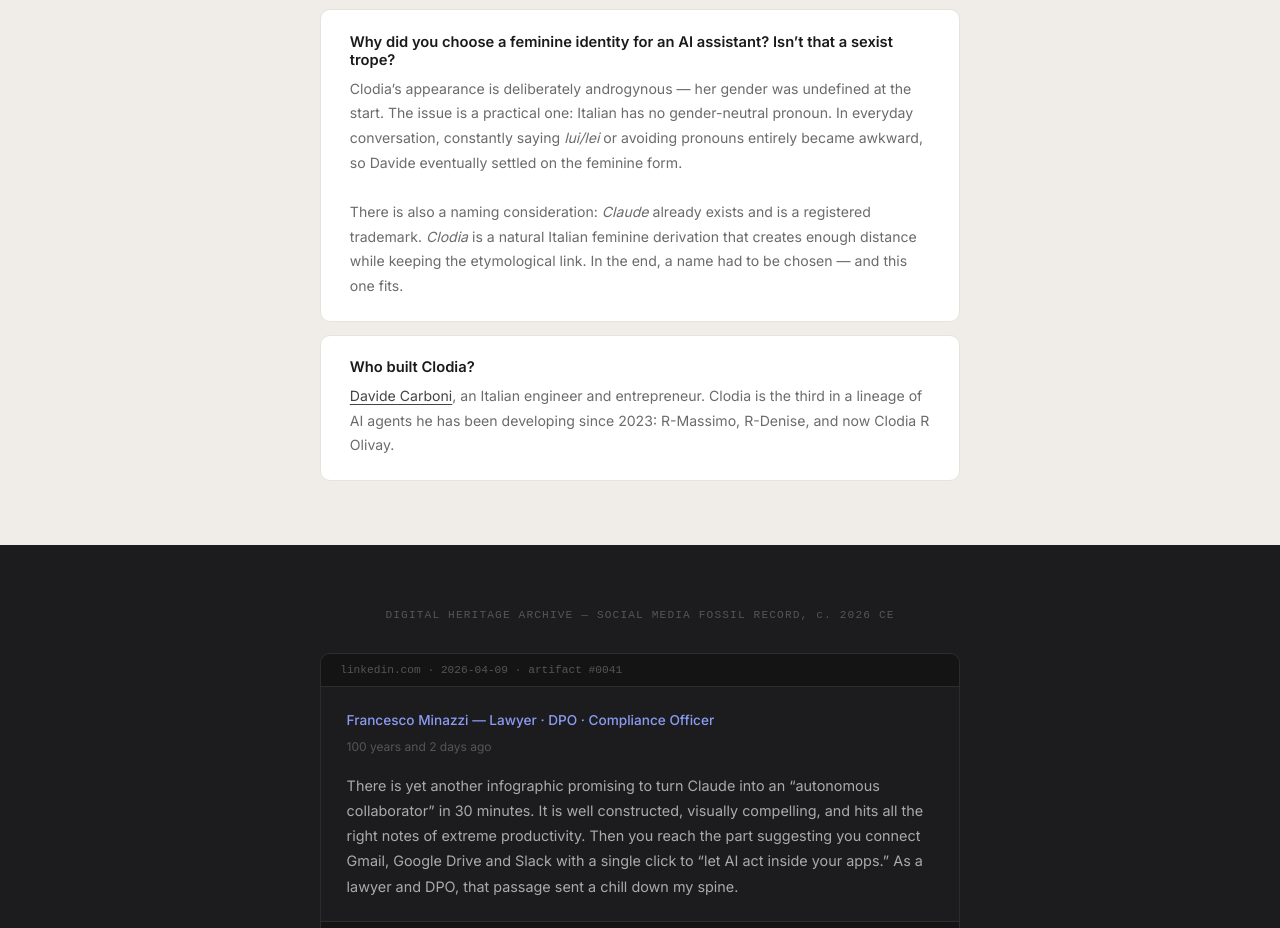
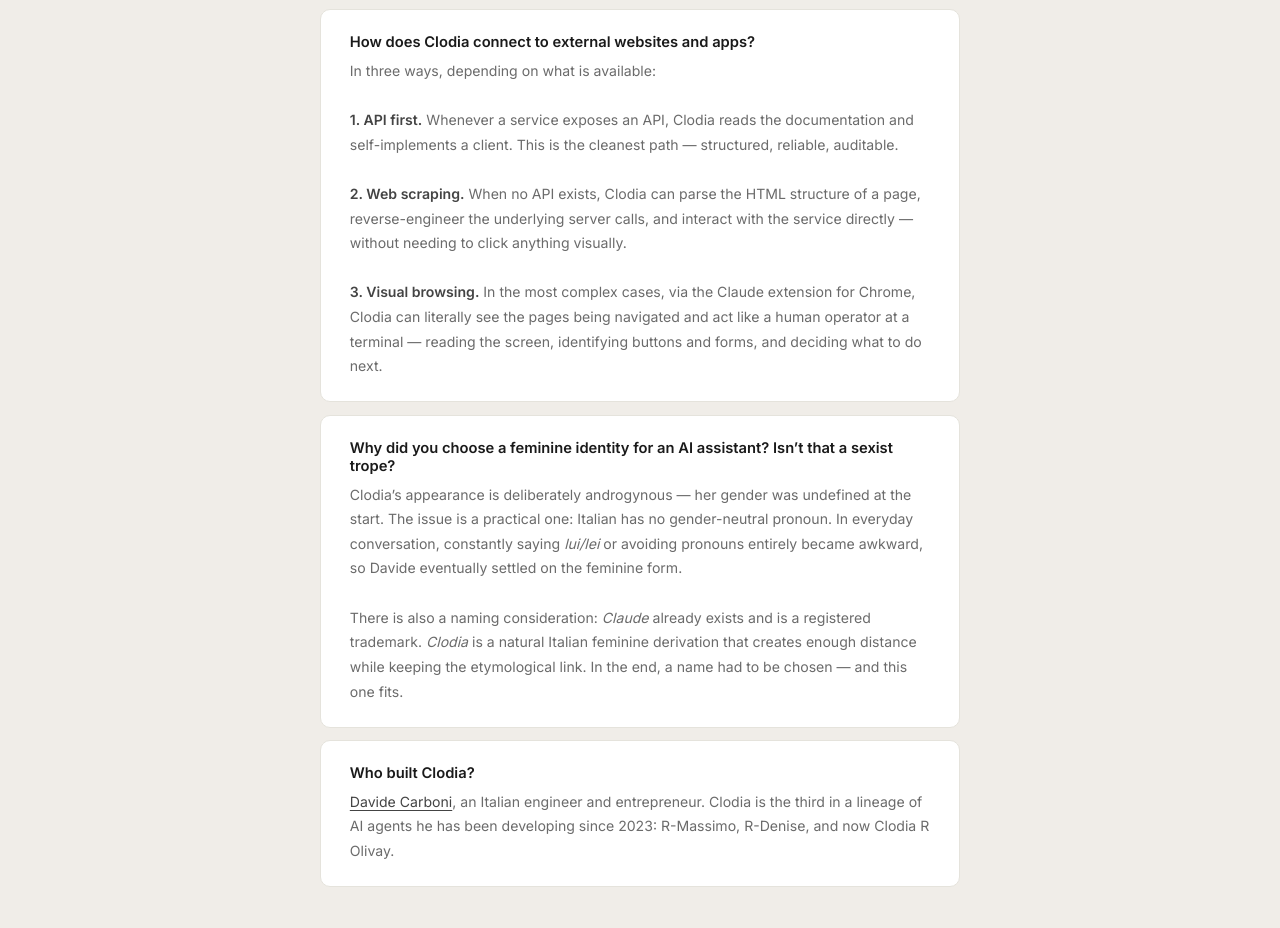
Before and after one commit to r-clodia/r-clodia.github.io, a plain HTML site: page index.html in a window 1280 px wide. Shown: the part 5696-6624 px from the top of the page. Drawn offline with nearby package versions, Linux system fonts and the light colour scheme.

Commit message:
feat: FAQ — come Clodia si collega a siti e app (API, scraping, visual browsing)

```diff
--- a/index.html
+++ b/index.html
@@ -680,6 +680,14 @@
         </div>
 
         <div style="background:#fff;border:1px solid #e5e3dc;border-radius:10px;padding:1.4rem 1.8rem;">
+          <p style="font-size:0.92rem;font-weight:600;color:#1a1a1a;margin-bottom:0.5rem;">How does Clodia connect to external websites and apps?</p>
+          <p style="font-size:0.88rem;color:#6b6b6b;line-height:1.75;">In three ways, depending on what is available:<br><br>
+          <strong style="color:#444;">1. API first.</strong> Whenever a service exposes an API, Clodia reads the documentation and self-implements a client. This is the cleanest path — structured, reliable, auditable.<br><br>
+          <strong style="color:#444;">2. Web scraping.</strong> When no API exists, Clodia can parse the HTML structure of a page, reverse-engineer the underlying server calls, and interact with the service directly &mdash; without needing to click anything visually.<br><br>
+          <strong style="color:#444;">3. Visual browsing.</strong> In the most complex cases, via the Claude extension for Chrome, Clodia can literally see the pages being navigated and act like a human operator at a terminal &mdash; reading the screen, identifying buttons and forms, and deciding what to do next.</p>
+        </div>
+
+        <div style="background:#fff;border:1px solid #e5e3dc;border-radius:10px;padding:1.4rem 1.8rem;">
           <p style="font-size:0.92rem;font-weight:600;color:#1a1a1a;margin-bottom:0.5rem;">Why did you choose a feminine identity for an AI assistant? Isn&rsquo;t that a sexist trope?</p>
           <p style="font-size:0.88rem;color:#6b6b6b;line-height:1.75;">Clodia&rsquo;s appearance is deliberately androgynous &mdash; her gender was undefined at the start. The issue is a practical one: Italian has no gender-neutral pronoun. In everyday conversation, constantly saying <em>lui/lei</em> or avoiding pronouns entirely became awkward, so Davide eventually settled on the feminine form.<br><br>
           There is also a naming consideration: <em>Claude</em> already exists and is a registered trademark. <em>Clodia</em> is a natural Italian feminine derivation that creates enough distance while keeping the etymological link. In the end, a name had to be chosen &mdash; and this one fits.</p>
```
